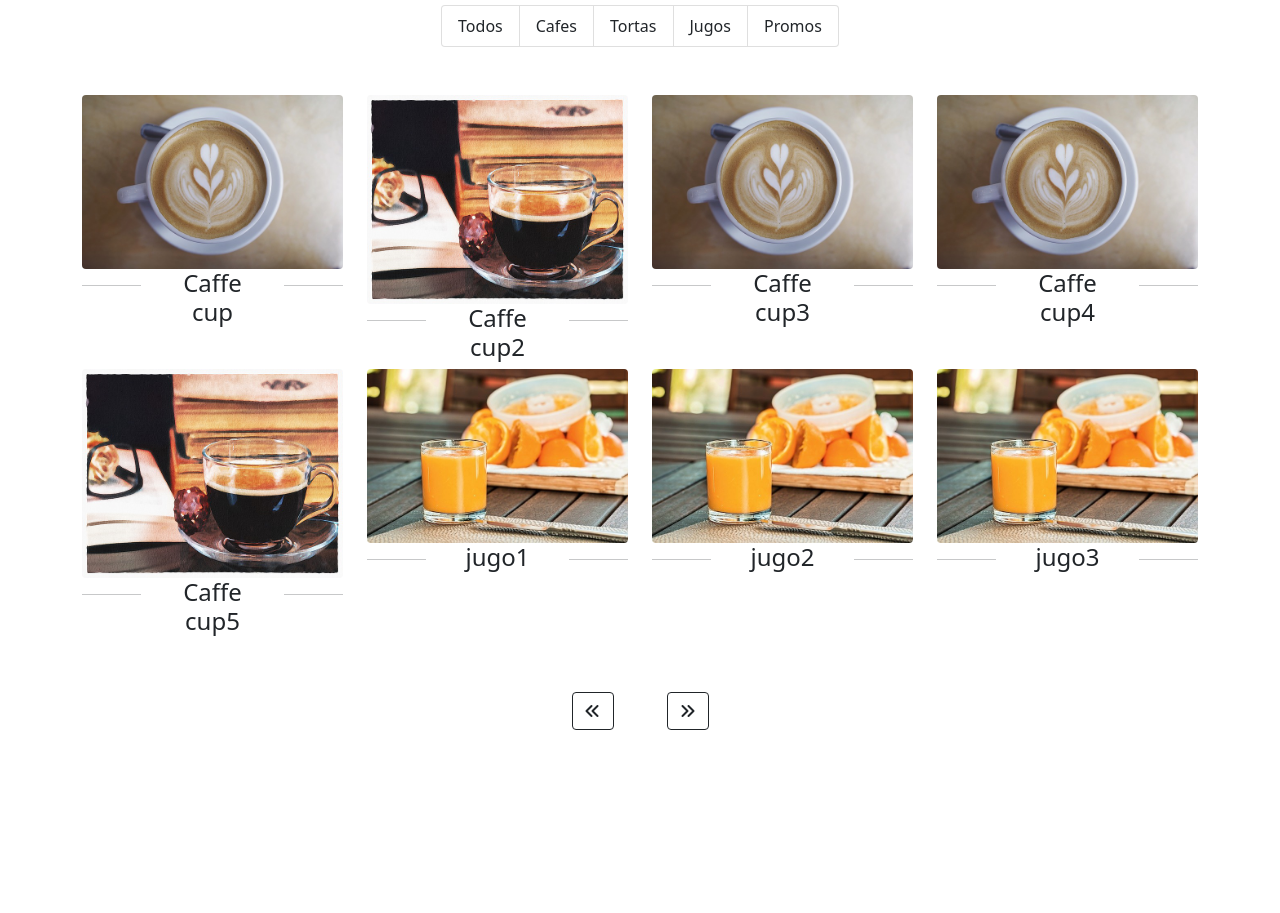
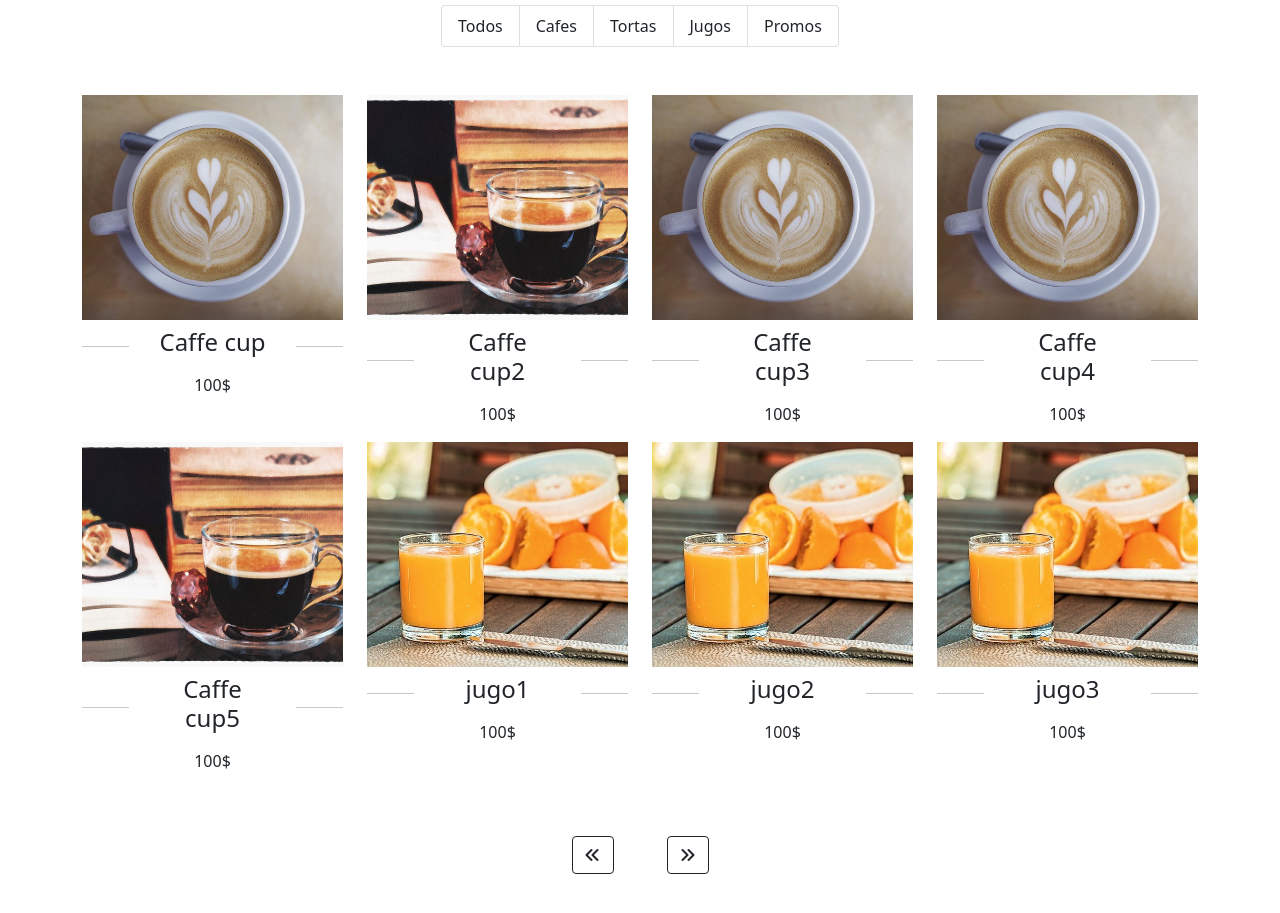
Before and after one commit to manolo2829/missCaffe, a plain HTML site: page docs/index.html in a window 1280 px wide. Shown: the part 1305-2218 px from the top of the page. Before the commit the page ends 2083 px from the top, so only its background shows below. Drawn offline with nearby package versions, Linux system fonts and the light colour scheme; a web font is replaced by a local one.

Commit message:
menu terminado

```diff
--- a/docs/css/style.css
+++ b/docs/css/style.css
@@ -131,19 +131,50 @@
     border: #a1601f 4px solid;
 }
 
-#menu .menu__card__title__style{
-    width: 80%;
-    height: 2px;
-    background-color: #663300;
+#menu .menu__card__img{
+    width: 100%;
+    height: 225px;
+    object-fit: cover;
 }
 
-#menu .menu__card{
-    opacity: 0;
-    display: none;
-    transition: all 1s;
+#menu .menu__card__container{
+    display: grid;
+    grid-template-columns: 1fr;
+    grid-template-rows: 1fr;
 }
 
-#menu .menu__card--show{
-    opacity: 1;
-    display: block;
+#menu .menu__card__container .menu__card__front{
+    grid-row: 1/2;
+    grid-column: 1/2;
+    position: relative;
+    transform: perspective(500px) rotateY(0deg);
+
 }
+
+#menu .menu__card__container .menu__card__div{
+    backface-visibility: hidden;
+    transition: 1s;
+}
+
+
+#menu .menu__card__container .menu__card__back{
+    grid-row: 1/2;
+    grid-column: 1/2;
+    width: 100%;
+    height: 60%;
+    display: flex;
+    justify-content: center;
+    align-items: center;
+    transform: perspective(500px) rotateY(180deg);
+    background-color: rgb(71, 24, 24);
+
+}
+
+#menu .menu__card__container:hover .menu__card__front{
+    transform: perspective(500px) rotateY(180deg);
+}
+
+
+#menu .menu__card__container:hover .menu__card__back{
+    transform: perspective(500px) rotateY(360deg);
+}
--- a/docs/index.html
+++ b/docs/index.html
@@ -153,10 +153,9 @@
                     </div>
                 </div>
 
-                <div class="row menu__container mt-5">
+                <div class="menu__container row mt-5">
 
                     <!-- CARTAS -->
-                    <!-- NAHSE -->
 
                 </div>
 
@@ -172,7 +171,6 @@
                         </button>
                     </div>
                 </div>
-
             </div>
         </section>
 
--- a/docs/js/main.js
+++ b/docs/js/main.js
@@ -50,6 +50,8 @@ const comida = [
     }
 ]
 
+let comidaFiltrada = comida
+
 const menuContainer = document.querySelector('.menu__container')
 const cafeButoon = document.querySelector('#menu__cafes');
 const tortasButton = document.querySelector('#menu__tortas');
@@ -80,8 +82,18 @@ promosButton.addEventListener('click', () =>{
     filtro('menu__promos')
 })
 todosButton.addEventListener('click', () =>{
+    comidaFiltrada = comida
+    removeChildNodes(menuContainer)
     generatorCards(offset, limit)
 })
+
+function filtro(category){
+    removeChildNodes(menuContainer)
+    comidaFiltrada = comida.filter( item => item.category === category).map( item => {
+        createCard(comida[comida.indexOf(item)])
+    })
+}
+
 
 previous.addEventListener('click', () => {
     if (offset != 0) {
@@ -93,7 +105,7 @@ previous.addEventListener('click', () => {
 });
 
 next.addEventListener('click', () => {
-    if (offset != comida.length - 8){
+    if (offset <= comidaFiltrada.length - 8){
         offset += 8;
         removeChildNodes(menuContainer);
         generatorCards(offset, limit)
@@ -102,12 +114,7 @@ next.addEventListener('click', () => {
 
 
 
-function filtro(category){
-    removeChildNodes(menuContainer)
-    comida.filter( item => item.category === category).map( item => {
-        createCard(comida[comida.indexOf(item)])
-    })
-}
+
 
 function generatorCard(id) {
     createCard(comida[id])
@@ -120,47 +127,142 @@ function generatorCards(offset, limit) {
 }
 
 function createCard(card){
+
     const cardContainer = document.createElement('div')
+    cardContainer.classList.add('menu__card__container')
     cardContainer.classList.add('col-sm-12')
     cardContainer.classList.add('col-md-6')
     cardContainer.classList.add('col-lg-3')
 
+    const cardFront = document.createElement('div')
+    cardFront.classList.add('menu__card__front')
+    cardFront.classList.add('menu__card__div')
+
+
+
+    const cardBack = document.createElement('div')
+    cardBack.classList.add('menu__card__back')
+    cardBack.classList.add('menu__card__div')
+    cardBack.classList.add('mx-1')
+    cardBack.classList.add('my-3')
+
+
+
+
+
+    const cardBackText = document.createElement('p')
+    cardBackText.classList.add('text-center')
+    cardBackText.classList.add('text-light')
+    cardBackText.textContent = 'Lorem ipsum dolor sit amet consectetur adipisicing elit. Laborum, velitsadasdasdasdasdasdas.'
+    cardBack.appendChild(cardBackText)
+
+    const cardImgContainer = document.createElement('div')
+    cardImgContainer.classList.add('row')
 
     const cardImg = new Image()
     cardImg.classList.add('w-100')
     cardImg.classList.add('rounded')
+    cardImg.classList.add('col-12')
+    cardImg.classList.add('menu__card__img')
     cardImg.src = card.img
 
     const cardBody = document.createElement('div')
-    cardBody.classList.add('row')
+    cardBody.classList.add('w-100')
+
+    const cardTitleContainer = document.createElement('div')
+    cardTitleContainer.classList.add('row')
+    cardTitleContainer.classList.add('align-items-center')
+    cardTitleContainer.classList.add('py-2')
+
+
 
     const cardTitle = document.createElement('h4')
-    cardTitle.classList.add('w-100')
     cardTitle.classList.add('text-center')
+    cardTitle.classList.add('col-6')
     cardTitle.textContent = card.title
 
-    const cardTitleContainer = document.createElement('div')
-    cardTitleContainer.classList.add('col-5')
+    const hrContainer = document.createElement('div')
+    const hr = document.createElement('hr')
+    hrContainer.appendChild(hr)
+    hrContainer.classList.add('col')
 
-    const cardDiv = document.createElement('div')
-    cardDiv.classList.add('col')
+    const hrContainer2 = document.createElement('div')
+    const hr2 = document.createElement('hr')
+    hrContainer2.appendChild(hr2)
+    hrContainer2.classList.add('col')
 
-    const cardDiv2 = document.createElement('div')
-    cardDiv2.classList.add('col')
+    const cardPriceContainer = document.createElement('div')
+    cardPriceContainer.classList.add('row')
+    const price = document.createElement('p')
+    price.classList.add('w-100')
+    price.classList.add('text-center')
+    price.textContent = '100$'
 
-    const cardHr = document.createElement('hr')
-    const cardHr2 = document.createElement('hr')
+    cardImgContainer.appendChild(cardImg)
 
-    cardDiv2.appendChild(cardHr2)
-    cardDiv.appendChild(cardHr)
-    cardBody.appendChild(cardDiv)
+    cardTitleContainer.appendChild(hrContainer)
     cardTitleContainer.appendChild(cardTitle)
+    cardTitleContainer.appendChild(hrContainer2)
+
+    cardPriceContainer.appendChild(price)
+
     cardBody.appendChild(cardTitleContainer)
-    cardBody.appendChild(cardDiv2)
-    cardContainer.appendChild(cardImg)
-    cardContainer.appendChild(cardBody)
+    cardBody.appendChild(cardPriceContainer)
 
-    menuContainer.appendChild(cardContainer)
+    cardFront.appendChild(cardImgContainer)
+    cardFront.appendChild(cardBody)
+
+    cardContainer.appendChild(cardFront)
+    cardContainer.appendChild(cardBack)
+
+    menuContainer.append(cardContainer)
+
+
+
+
+
+    // const cardContainer = document.createElement('div')
+    // cardContainer.classList.add('col-sm-12')
+    // cardContainer.classList.add('col-md-6')
+    // cardContainer.classList.add('col-lg-3')
+
+
+    // const cardImg = new Image()
+    // cardImg.classList.add('w-100')
+    // cardImg.classList.add('rounded')
+    // cardImg.classList.add('menu__card__img')
+    // cardImg.src = card.img
+
+    // const cardBody = document.createElement('div')
+    // cardBody.classList.add('row')
+
+    // const cardTitle = document.createElement('h4')
+    // cardTitle.classList.add('w-100')
+    // cardTitle.classList.add('text-center')
+    // cardTitle.textContent = card.title
+
+    // const cardTitleContainer = document.createElement('div')
+    // cardTitleContainer.classList.add('col-5')
+
+    // const cardDiv = document.createElement('div')
+    // cardDiv.classList.add('col')
+
+    // const cardDiv2 = document.createElement('div')
+    // cardDiv2.classList.add('col')
+
+    // const cardHr = document.createElement('hr')
+    // const cardHr2 = document.createElement('hr')
+
+    // cardDiv2.appendChild(cardHr2)
+    // cardDiv.appendChild(cardHr)
+    // cardBody.appendChild(cardDiv)
+    // cardTitleContainer.appendChild(cardTitle)
+    // cardBody.appendChild(cardTitleContainer)
+    // cardBody.appendChild(cardDiv2)
+    // cardContainer.appendChild(cardImg)
+    // cardContainer.appendChild(cardBody)
+
+    // menuContainer.appendChild(cardContainer)
 
 }
 
```
Also changed, not shown: docs/js/menu.js (deleted, +0 -42 lines).
